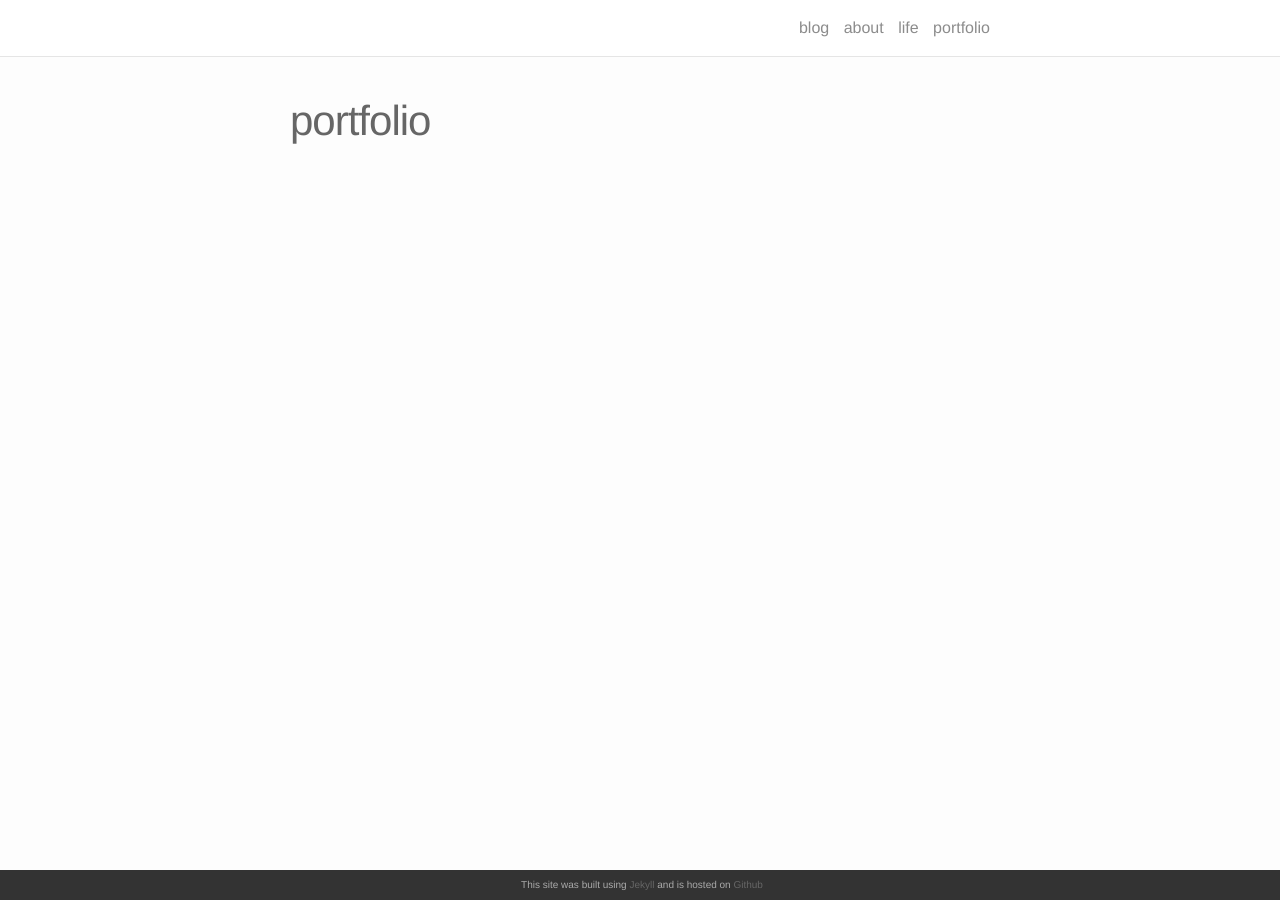
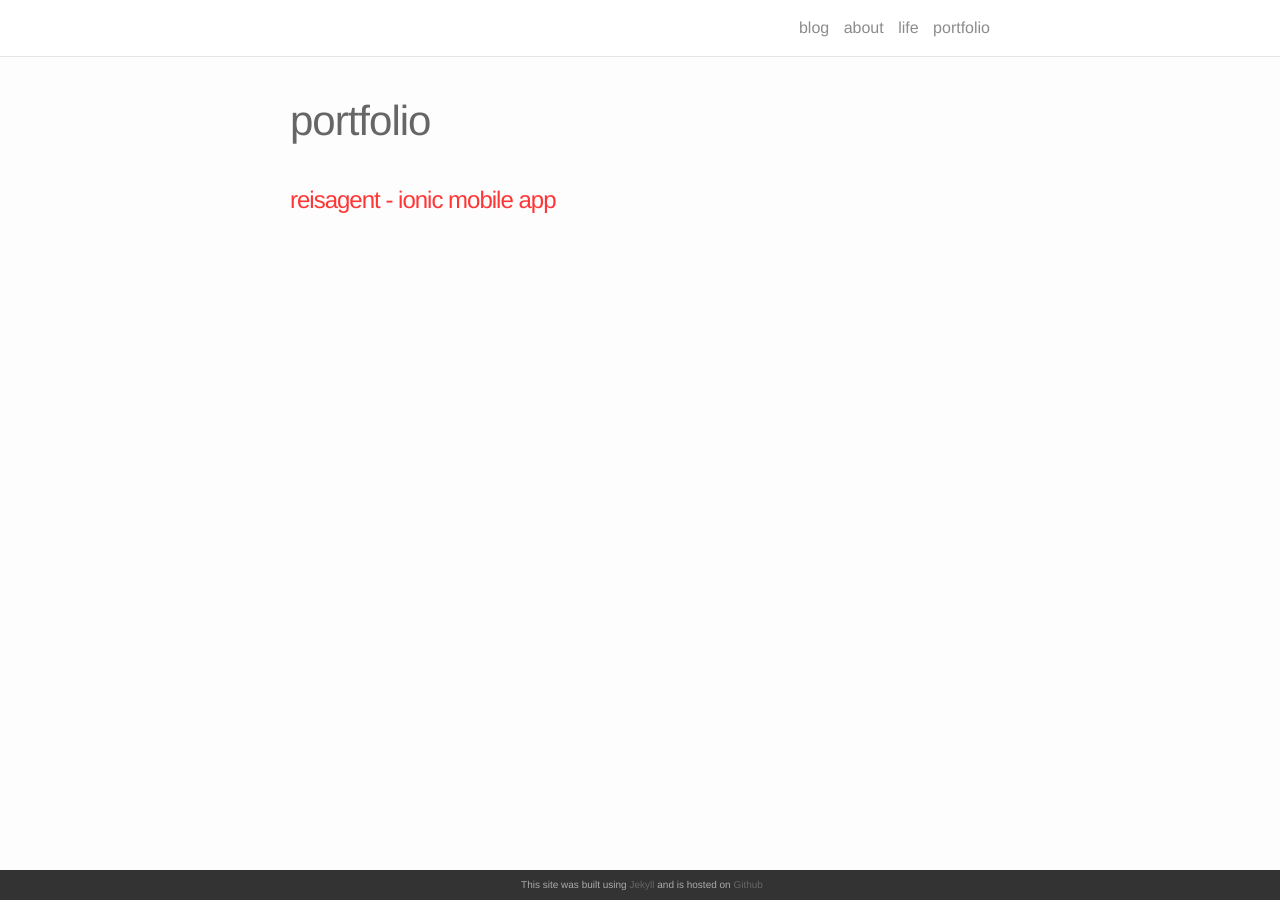
Before and after one commit to annelledejager/blog, a Jekyll site: the page built from portfolio.md, in a window 1280 px wide. Built offline with Jekyll 4.4.1, drawn with Linux system fonts in a browser that asks for light colours; nearby versions of some CDN libraries.

Commit message:
Remove if condition in portfolio page

```diff
--- a/portfolio.md
+++ b/portfolio.md
@@ -5,11 +5,9 @@ title: portfolio
 ---
 
 <ul class="post-list">
-{% for portfolio_event in site.portfolio reversed %}
-    <li>
-        <h2><a class="portfolio_event-title" href="https://github.com/annelledejager/reisagent">
-        reisagent - ionic mobile app</a></h2>
+	<li>
+		<h2><a class="portfolio_event-title" href="https://github.com/annelledejager/reisagent">
+		reisagent - ionic mobile app</a></h2>
 
-      </li>
-{% endfor %}
+	</li>
 </ul>
```
